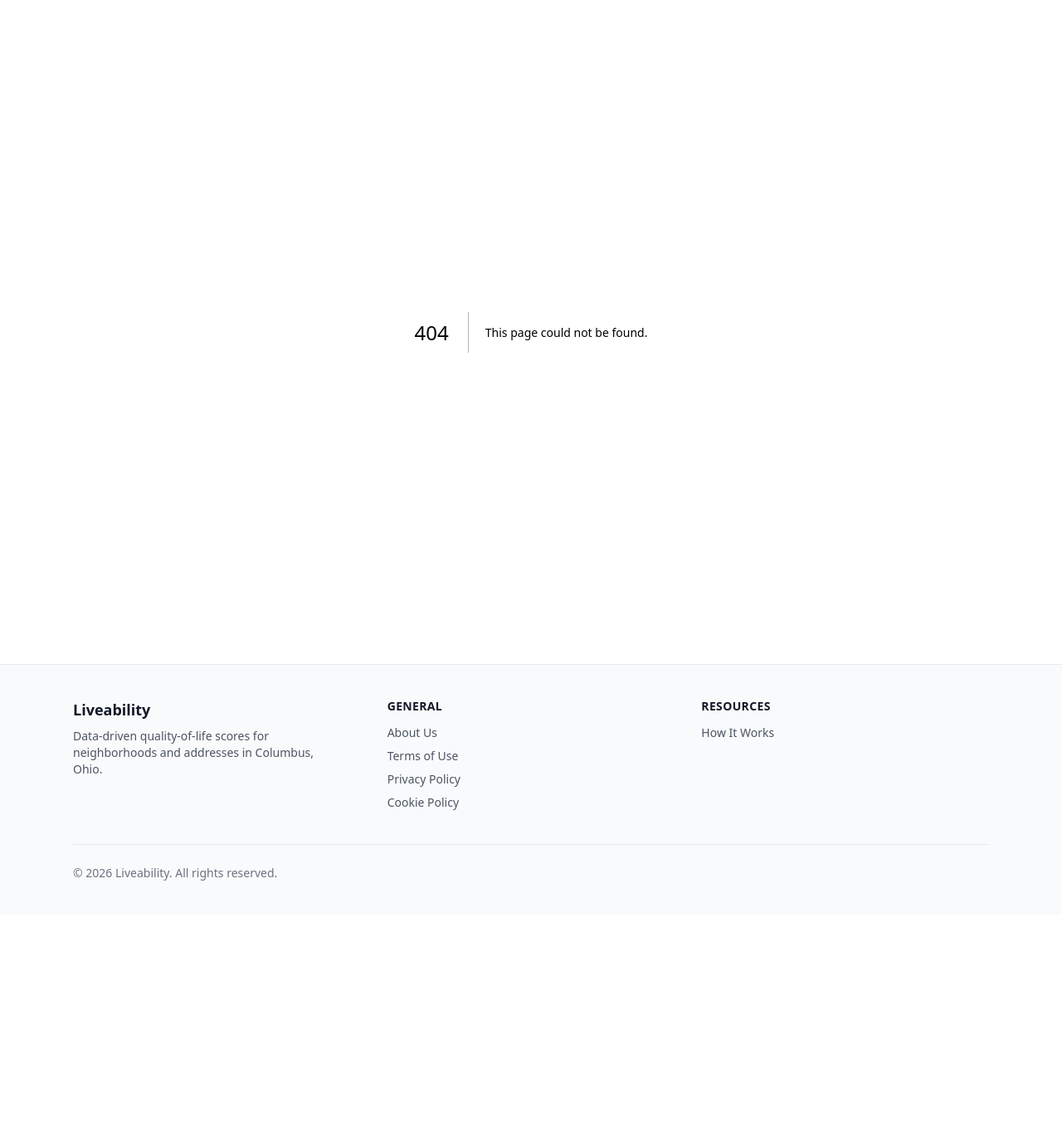
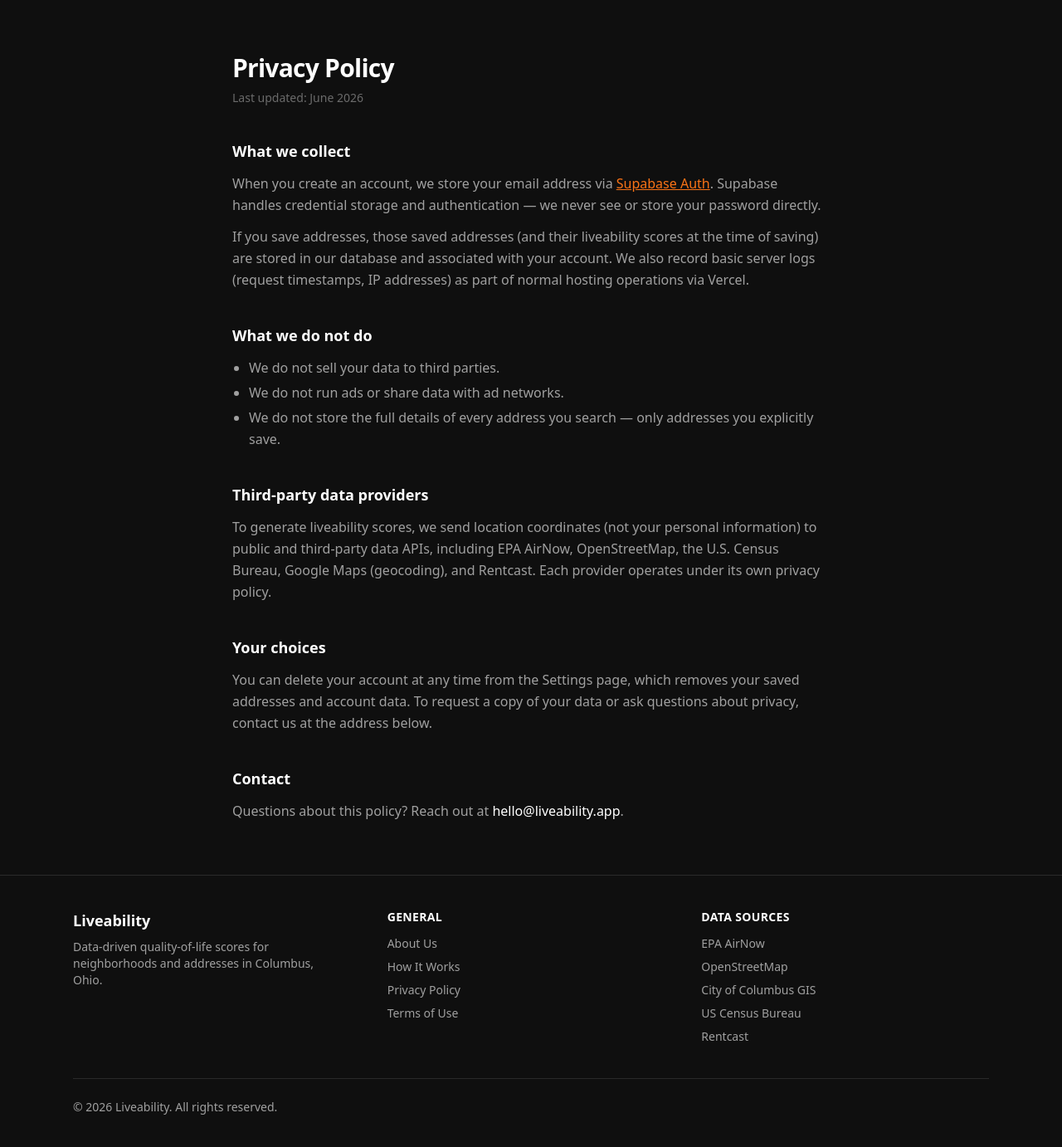
Before and after one commit to tinolinokonst/liveability, a Next.js app: page /privacy in a window 1280 px wide. Before the commit this address had no page. Shown: the whole page at 83% size. Before the commit the page ends 1102 px from the top, so only its background shows below. Built offline with nearby package versions, Linux system fonts and the light colour scheme.

Commit message:
fix: footer dark theme colors, restructure footer columns, add about/privacy/terms pages

```diff
--- a/app/about/page.tsx
+++ b/app/about/page.tsx
@@ -1,60 +1,57 @@
 import type { Metadata } from "next";
 
 export const metadata: Metadata = {
-  title: "About Us | Liveability",
+  title: "About | Liveability",
   description:
-    "Learn what Liveability is and how it helps families evaluate neighborhoods and addresses in Columbus, Ohio on quality-of-life metrics beyond rent.",
+    "Learn what Liveability is, who it's for, and how it scores neighborhoods and addresses in Columbus, Ohio.",
 };
 
 export default function AboutPage() {
   return (
-    <main className="mx-auto max-w-3xl px-6 py-12">
-      <h1 className="text-3xl font-bold tracking-tight">About Us</h1>
+    <div className="mx-auto max-w-3xl px-6 py-16">
+      <h1 className="text-3xl font-bold tracking-tight text-white">About Liveability</h1>
 
-      <section className="mt-8 space-y-6 text-base leading-relaxed text-gray-700">
-        <h2 className="text-xl font-semibold text-gray-900">What is Liveability?</h2>
-
+      <div className="mt-8 space-y-6 text-base leading-relaxed text-[#a0a0a0]">
         <p>
           Liveability helps people figure out where to live by scoring
           neighborhoods and specific addresses on the things that actually shape
-          daily life, not just rent. We focus on Columbus, Ohio, and we build
-          our scores from data that is usually hard to access or scattered
-          across a dozen government sites: air quality, noise, walkability,
-          green space, transit access, sunlight, grocery access, and safety.
+          daily life — not just rent. We focus on Columbus, Ohio, and we pull
+          data that is usually scattered across a dozen government sites into one
+          place: air quality, noise, walkability, green space, transit access,
+          sunlight, grocery access, and safety.
         </p>
 
         <p>
-          The core idea is simple. Most tools show you a price or show you a
-          score. They rarely connect the two. Liveability is built around
-          &ldquo;total quality of life per dollar,&rdquo; so you can see not
-          just how good an area is, but how much quality of life you get for
-          what you pay. That framing is meant for families who are financially
-          constrained but still want a data-driven view of where they are
-          moving.
+          Most tools show you a price or show you a score. They rarely connect
+          the two. Liveability is built around the idea of quality of life per
+          dollar, so you can see not just how good an area is, but how much
+          quality of life you get for what you pay. That framing is designed for
+          families who are price-conscious but still want a data-driven view of
+          where they are moving.
         </p>
 
         <p>
-          When you search an address or neighborhood, Liveability pulls together
-          multiple live data sources and combines them into a weighted score.
-          You can adjust the weighting to match what matters most to you. A
-          family that cares about clean air and quiet streets will see different
-          results than one that prioritizes transit and grocery access.
+          When you search an address, Liveability pulls together multiple live
+          data sources and combines them into a weighted overall score. You can
+          adjust the weighting to match your priorities — a household that cares
+          most about clean air and quiet streets will see different results than
+          one that prioritizes transit and grocery access.
         </p>
 
         <p>
-          We pull from public, authoritative sources wherever possible,
-          including the U.S. Census Bureau, the EPA AirNow program, PurpleAir
-          sensors for hyperlocal air quality, OpenStreetMap for walkability, and
-          FBI crime data via data.gov. Where data is unavailable or incomplete,
-          we say so rather than guess.
+          We pull from public, authoritative sources wherever possible: the U.S.
+          Census Bureau, the EPA AirNow program, PurpleAir for hyperlocal air
+          quality, OpenStreetMap for walkability, FBI crime data via data.gov,
+          and the City of Columbus open data portal. Where data is unavailable
+          or incomplete, we say so rather than guess.
         </p>
 
-        <p>
+        <p className="text-sm" style={{ color: '#6b6b6b' }}>
           Liveability is a tool to inform your decision, not make it for you.
-          Always confirm the facts that matter most to you before you sign a
-          lease or buy a home.
+          Always confirm the facts that matter most to you before signing a
+          lease or buying a home.
         </p>
-      </section>
-    </main>
+      </div>
+    </div>
   );
 }
--- /dev/null
+++ b/app/privacy/page.tsx
@@ -0,0 +1,82 @@
+import type { Metadata } from "next";
+
+export const metadata: Metadata = {
+  title: "Privacy Policy | Liveability",
+  description: "What data Liveability collects and how it is used.",
+};
+
+export default function PrivacyPage() {
+  return (
+    <div className="mx-auto max-w-3xl px-6 py-16">
+      <h1 className="text-3xl font-bold tracking-tight text-white">Privacy Policy</h1>
+      <p className="mt-2 text-sm text-[#6b6b6b]">Last updated: June 2026</p>
+
+      <div className="mt-10 space-y-10 text-base leading-relaxed text-[#a0a0a0]">
+        <section className="space-y-3">
+          <h2 className="text-lg font-semibold text-white">What we collect</h2>
+          <p>
+            When you create an account, we store your email address via{" "}
+            <a
+              href="https://supabase.com"
+              target="_blank"
+              rel="noopener noreferrer"
+              className="text-[#f97316] underline"
+            >
+              Supabase Auth
+            </a>
+            . Supabase handles credential storage and authentication — we never
+            see or store your password directly.
+          </p>
+          <p>
+            If you save addresses, those saved addresses (and their liveability
+            scores at the time of saving) are stored in our database and
+            associated with your account. We also record basic server logs
+            (request timestamps, IP addresses) as part of normal hosting
+            operations via Vercel.
+          </p>
+        </section>
+
+        <section className="space-y-3">
+          <h2 className="text-lg font-semibold text-white">What we do not do</h2>
+          <ul className="list-disc space-y-1 pl-5">
+            <li>We do not sell your data to third parties.</li>
+            <li>We do not run ads or share data with ad networks.</li>
+            <li>
+              We do not store the full details of every address you search —
+              only addresses you explicitly save.
+            </li>
+          </ul>
+        </section>
+
+        <section className="space-y-3">
+          <h2 className="text-lg font-semibold text-white">Third-party data providers</h2>
+          <p>
+            To generate liveability scores, we send location coordinates (not
+            your personal information) to public and third-party data APIs,
+            including EPA AirNow, OpenStreetMap, the U.S. Census Bureau, Google
+            Maps (geocoding), and Rentcast. Each provider operates under its own
+            privacy policy.
+          </p>
+        </section>
+
+        <section className="space-y-3">
+          <h2 className="text-lg font-semibold text-white">Your choices</h2>
+          <p>
+            You can delete your account at any time from the Settings page, which
+            removes your saved addresses and account data. To request a copy of
+            your data or ask questions about privacy, contact us at the address
+            below.
+          </p>
+        </section>
+
+        <section className="space-y-3">
+          <h2 className="text-lg font-semibold text-white">Contact</h2>
+          <p>
+            Questions about this policy? Reach out at{" "}
+            <span className="text-white">hello@liveability.app</span>.
+          </p>
+        </section>
+      </div>
+    </div>
+  );
+}
--- /dev/null
+++ b/app/terms/page.tsx
@@ -0,0 +1,69 @@
+import type { Metadata } from "next";
+
+export const metadata: Metadata = {
+  title: "Terms of Use | Liveability",
+  description: "The terms that apply to your use of Liveability.",
+};
+
+export default function TermsPage() {
+  return (
+    <div className="mx-auto max-w-3xl px-6 py-16">
+      <h1 className="text-3xl font-bold tracking-tight text-white">Terms of Use</h1>
+      <p className="mt-2 text-sm text-[#6b6b6b]">Last updated: June 2026</p>
+
+      <div className="mt-10 space-y-10 text-base leading-relaxed text-[#a0a0a0]">
+        <section className="space-y-3">
+          <h2 className="text-lg font-semibold text-white">Use of the service</h2>
+          <p>
+            Liveability is provided for informational purposes only. By using
+            the service you agree to these terms. We may update them at any time
+            by posting a revised version here — continued use means you accept
+            the update.
+          </p>
+        </section>
+
+        <section className="space-y-3">
+          <h2 className="text-lg font-semibold text-white">Data accuracy</h2>
+          <p>
+            Scores and data on Liveability are sourced from third-party and
+            public APIs. That data may be incomplete, delayed, or unavailable
+            for a given location. We make no warranty that scores are accurate
+            or up to date, and we are not responsible for errors in source data.
+          </p>
+          <p>
+            Do not use Liveability as the sole basis for major decisions such as
+            purchasing a home or signing a long-term lease. Always independently
+            verify the facts that matter most to you.
+          </p>
+        </section>
+
+        <section className="space-y-3">
+          <h2 className="text-lg font-semibold text-white">No professional advice</h2>
+          <p>
+            Nothing on Liveability constitutes real estate, legal, financial, or
+            environmental advice. Consult a qualified professional before making
+            significant decisions.
+          </p>
+        </section>
+
+        <section className="space-y-3">
+          <h2 className="text-lg font-semibold text-white">Limitation of liability</h2>
+          <p>
+            The service is provided &ldquo;as is&rdquo; without warranty of any
+            kind. To the fullest extent permitted by law, Liveability and its
+            operators are not liable for any damages arising from your use of or
+            reliance on the service.
+          </p>
+        </section>
+
+        <section className="space-y-3">
+          <h2 className="text-lg font-semibold text-white">Contact</h2>
+          <p>
+            Questions? Reach out at{" "}
+            <span className="text-white">hello@liveability.app</span>.
+          </p>
+        </section>
+      </div>
+    </div>
+  );
+}
--- a/components/Footer.tsx
+++ b/components/Footer.tsx
@@ -1,80 +1,83 @@
 import Link from "next/link";
+
+const GENERAL_LINKS = [
+  { label: "About Us", href: "/about" },
+  { label: "How It Works", href: "/how-it-works" },
+  { label: "Privacy Policy", href: "/privacy" },
+  { label: "Terms of Use", href: "/terms" },
+];
+
+const DATA_SOURCES = [
+  { label: "EPA AirNow", href: "https://www.airnow.gov/" },
+  { label: "OpenStreetMap", href: "https://www.openstreetmap.org/" },
+  { label: "City of Columbus GIS", href: "https://gis.columbus.gov/" },
+  { label: "US Census Bureau", href: "https://www.census.gov/" },
+  { label: "Rentcast", href: "https://rentcast.io/" },
+];
 
 export default function Footer() {
   const year = new Date().getFullYear();
 
   return (
-    <footer className="mt-auto border-t border-gray-200 bg-gray-50">
+    <footer style={{ backgroundColor: "#0f0f0f", borderTop: "1px solid #2a2a2a" }}>
       <div className="mx-auto max-w-6xl px-6 py-10">
         <div className="grid grid-cols-1 gap-8 sm:grid-cols-2 md:grid-cols-3">
           {/* Brand */}
           <div>
-            <Link href="/" className="text-lg font-bold text-gray-900">
+            <Link href="/" className="text-lg font-bold text-white">
               Liveability
             </Link>
-            <p className="mt-2 max-w-xs text-sm text-gray-600">
+            <p className="mt-2 max-w-xs text-sm text-[#a0a0a0]">
               Data-driven quality-of-life scores for neighborhoods and addresses
               in Columbus, Ohio.
             </p>
           </div>
 
-          {/* General links */}
+          {/* General */}
           <div>
-            <h3 className="text-sm font-semibold uppercase tracking-wide text-gray-900">
+            <h3 className="text-sm font-semibold uppercase tracking-wide text-white">
               General
             </h3>
             <ul className="mt-3 space-y-2 text-sm">
-              <li>
-                <Link href="/about" className="text-gray-600 hover:text-gray-900">
-                  About Us
-                </Link>
-              </li>
-              <li>
-                <Link
-                  href="/terms-of-use"
-                  className="text-gray-600 hover:text-gray-900"
-                >
-                  Terms of Use
-                </Link>
-              </li>
-              <li>
-                <Link
-                  href="/privacy-policy"
-                  className="text-gray-600 hover:text-gray-900"
-                >
-                  Privacy Policy
-                </Link>
-              </li>
-              <li>
-                <Link
-                  href="/cookie-policy"
-                  className="text-gray-600 hover:text-gray-900"
-                >
-                  Cookie Policy
-                </Link>
-              </li>
+              {GENERAL_LINKS.map(({ label, href }) => (
+                <li key={href}>
+                  <Link
+                    href={href}
+                    className="text-[#a0a0a0] transition-colors hover:text-[#f97316]"
+                  >
+                    {label}
+                  </Link>
+                </li>
+              ))}
             </ul>
           </div>
 
-          {/* Spare column for future links (Contact, Methodology, etc.) */}
+          {/* Data Sources */}
           <div>
-            <h3 className="text-sm font-semibold uppercase tracking-wide text-gray-900">
-              Resources
+            <h3 className="text-sm font-semibold uppercase tracking-wide text-white">
+              Data Sources
             </h3>
             <ul className="mt-3 space-y-2 text-sm">
-              <li>
-                <Link
-                  href="/how-it-works"
-                  className="text-gray-600 hover:text-gray-900"
-                >
-                  How It Works
-                </Link>
-              </li>
+              {DATA_SOURCES.map(({ label, href }) => (
+                <li key={href}>
+                  <a
+                    href={href}
+                    target="_blank"
+                    rel="noopener noreferrer"
+                    className="text-[#a0a0a0] transition-colors hover:text-[#f97316]"
+                  >
+                    {label}
+                  </a>
+                </li>
+              ))}
             </ul>
           </div>
         </div>
 
-        <div className="mt-10 border-t border-gray-200 pt-6 text-sm text-gray-500">
+        <div
+          className="mt-10 pt-6 text-sm text-[#a0a0a0]"
+          style={{ borderTop: "1px solid #2a2a2a" }}
+        >
           &copy; {year} Liveability. All rights reserved.
         </div>
       </div>
```
